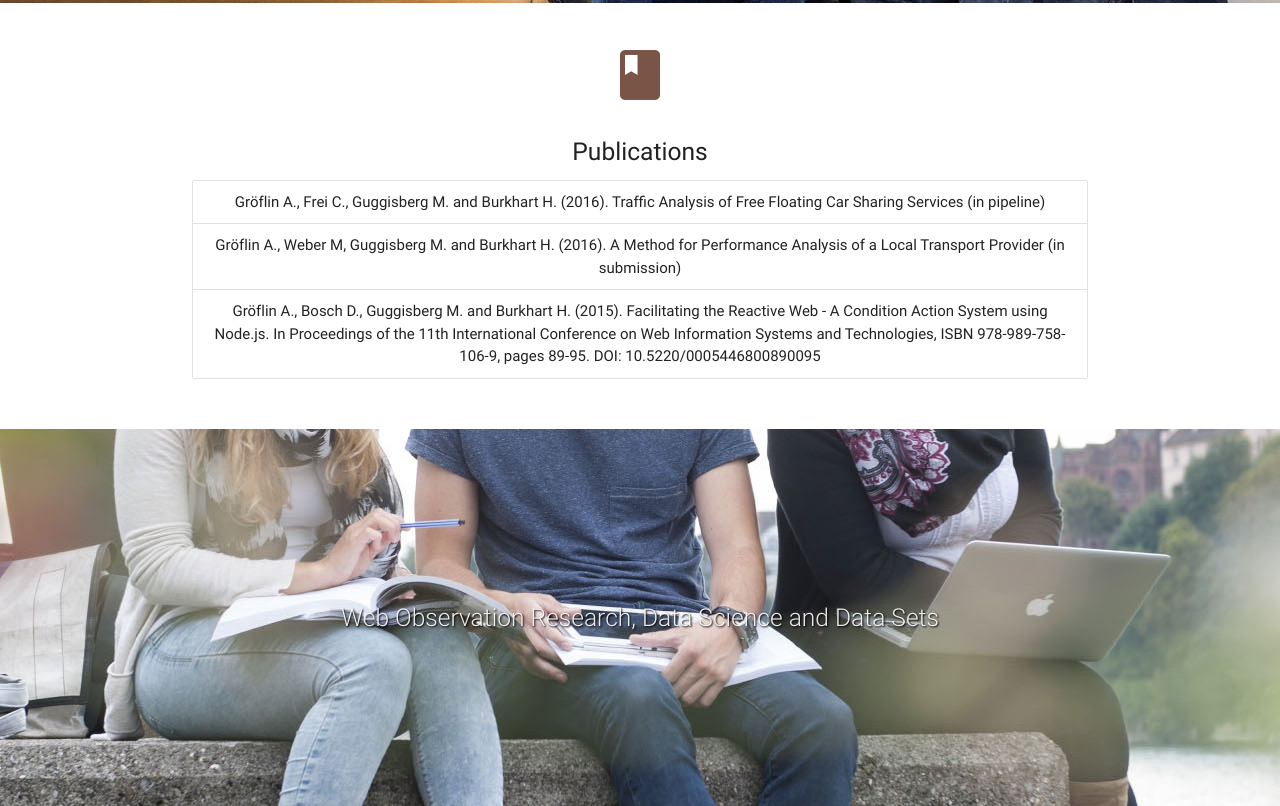
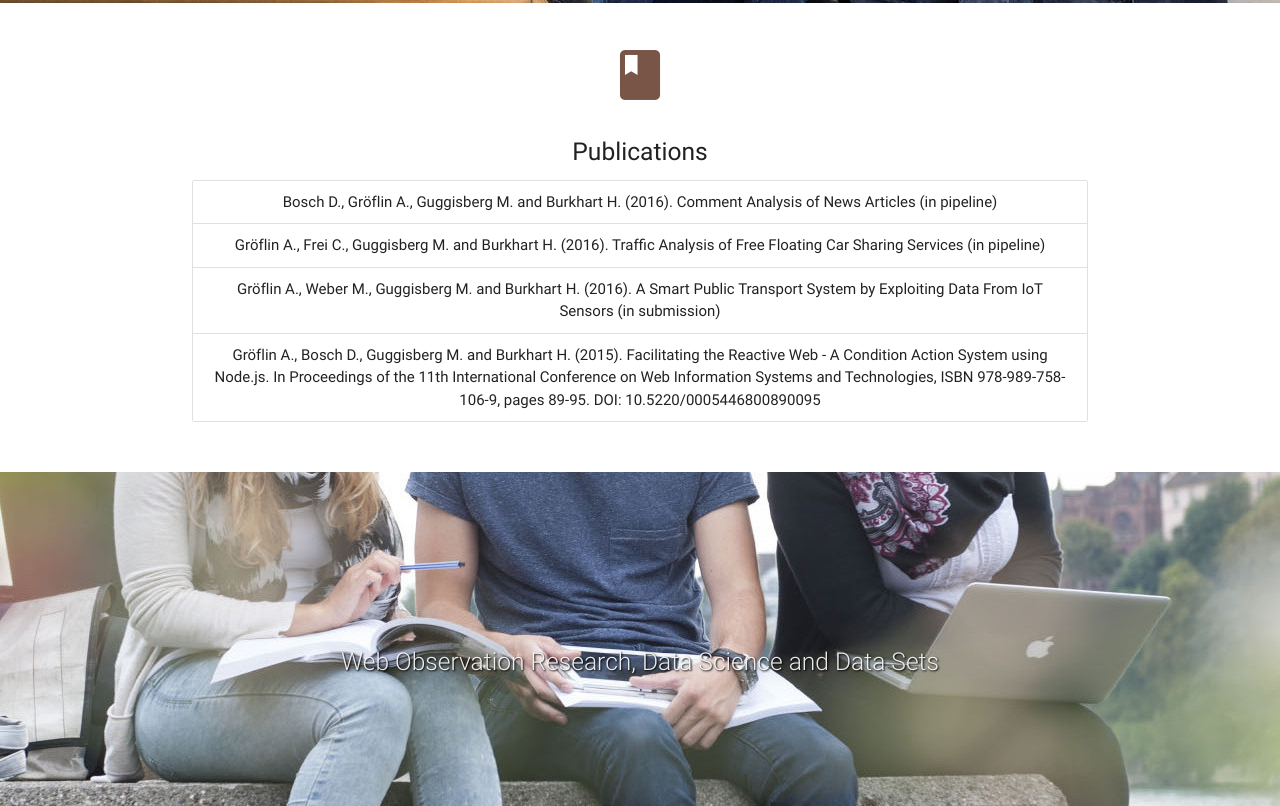
Before and after one commit to WebObservatoryUnibas/WebObservatoryUnibas.github.io, a plain HTML site: page index.html in a window 1280 px wide. Shown: the part 3023-3829 px from the top of the page. Drawn offline with nearby package versions, Linux system fonts and the light colour scheme.

Commit message:
Update index.html

```diff
--- a/index.html
+++ b/index.html
@@ -205,12 +205,13 @@
           <p class="center">
             <ul class="collection">
 
+              <li class="collection-item">Bosch D., Gröflin A., Guggisberg M. and Burkhart H. (2016). Comment Analysis of News Articles (in pipeline)
+              </li>
 
               <li class="collection-item">Gröflin A., Frei C., Guggisberg M. and Burkhart H. (2016). Traffic Analysis of Free Floating Car Sharing Services (in pipeline)
               </li>
 
-              <li class="collection-item">Gröflin A., Weber M, Guggisberg M. and Burkhart H. (2016). A Method for Performance Analysis of a Local Transport Provider (in submission)
-
+              <li class="collection-item">Gröflin A., Weber M., Guggisberg M. and Burkhart H. (2016). A Smart Public Transport System by Exploiting Data From IoT Sensors (in submission)
               </li>
 
               <li class="collection-item">Gröflin A., Bosch D., Guggisberg M. and Burkhart H. (2015). Facilitating the Reactive Web - A Condition Action System using Node.js. In Proceedings of the 11th International Conference on Web Information Systems and Technologies, ISBN 978-989-758-106-9, pages 89-95. DOI: 10.5220/0005446800890095
```
